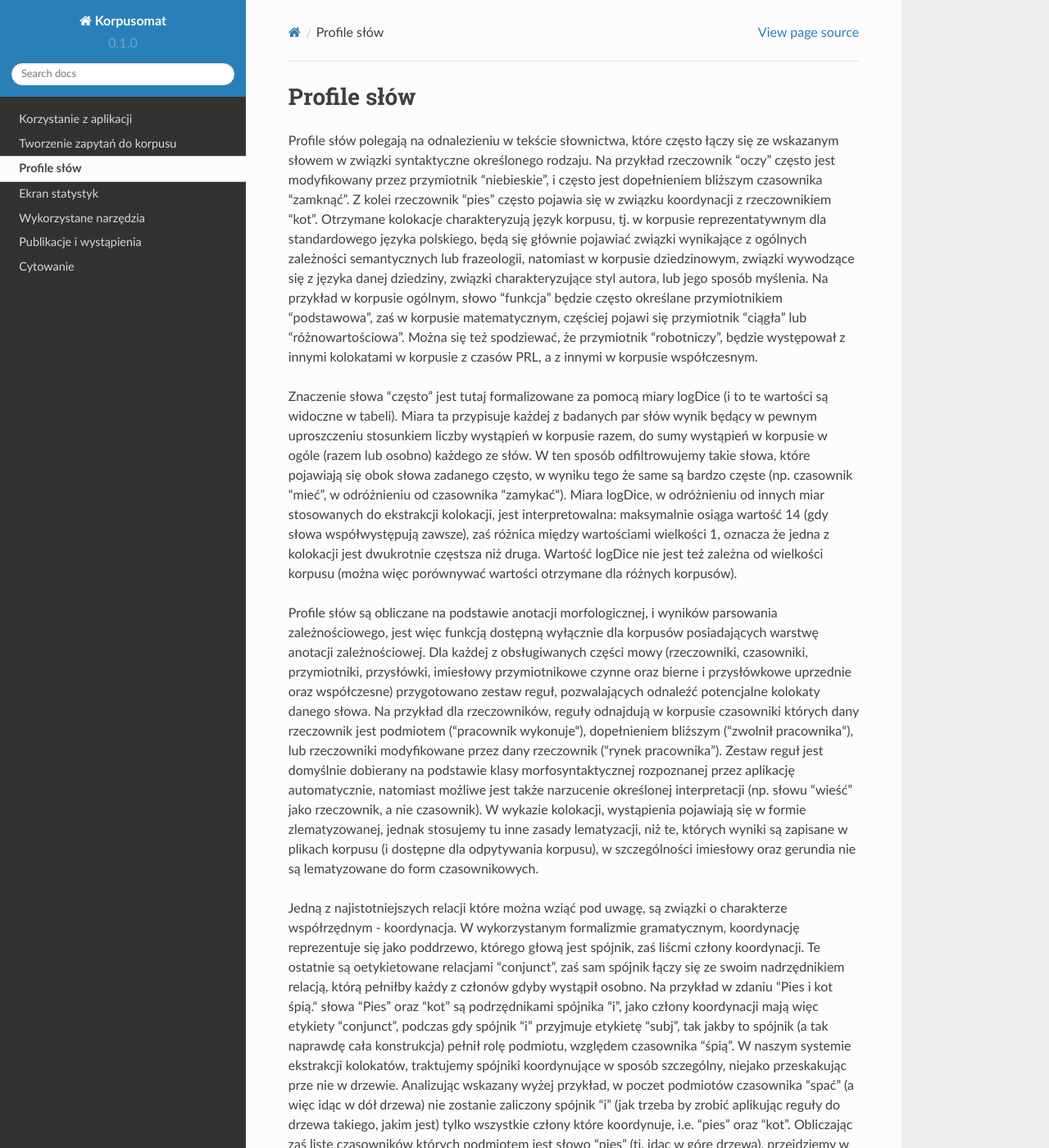
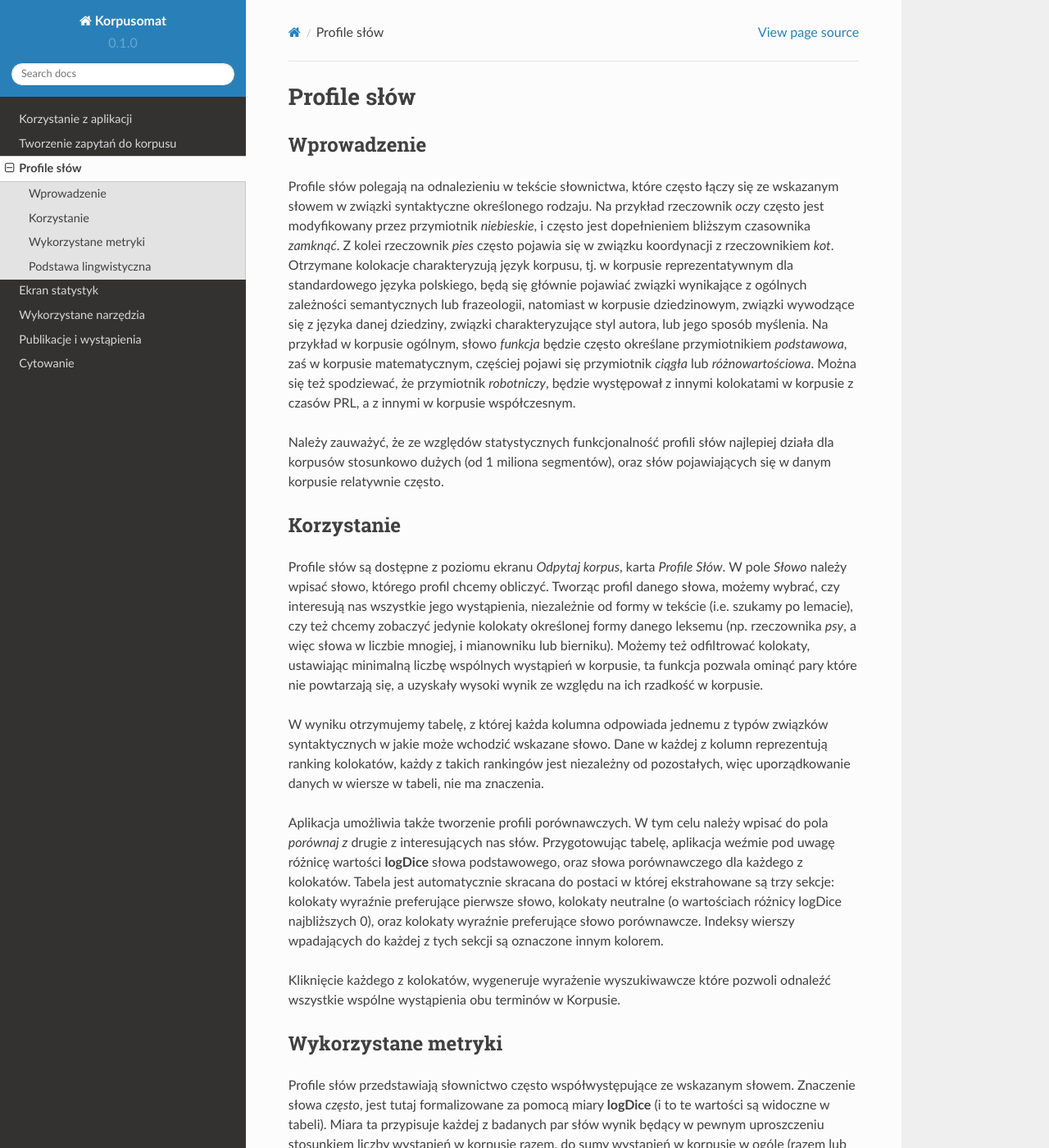
Before and after one commit to ipipan/korpusomat-docs, a Sphinx documentation site: the page built from docs/source/profile-slow.rst, in a window 1280 px wide and 1400 px high. Shown: the whole window at 82% size. Built offline with Sphinx 7.4.7 and the Read the Docs theme 2.0.0, drawn with Linux system fonts in a browser that asks for light colours; some of the changed text lies outside the part shown.

Commit message:
Update profile-slow.rst

```diff
--- a/docs/source/profile-slow.rst
+++ b/docs/source/profile-slow.rst
@@ -1,18 +1,38 @@
 Profile słów
+^^^^^^^^^^^^
+
+Wprowadzenie
 ============
 
-Profile słów polegają na odnalezieniu w tekście słownictwa, które często łączy się ze wskazanym słowem w związki syntaktyczne określonego rodzaju. Na przykład rzeczownik “oczy” często jest modyfikowany przez przymiotnik “niebieskie”, i często jest dopełnieniem bliższym czasownika “zamknąć”. Z kolei rzeczownik “pies” często pojawia się w związku koordynacji z rzeczownikiem “kot”. Otrzymane kolokacje charakteryzują język korpusu, tj. w korpusie reprezentatywnym dla standardowego języka polskiego, będą się głównie pojawiać związki wynikające z ogólnych zależności semantycznych lub frazeologii, natomiast w korpusie dziedzinowym, związki wywodzące się z języka danej dziedziny, związki charakteryzujące styl autora, lub jego sposób myślenia. Na przykład w korpusie ogólnym, słowo “funkcja” będzie często określane przymiotnikiem “podstawowa”, zaś w korpusie matematycznym, częściej pojawi się przymiotnik “ciągła” lub “różnowartościowa”. Można się też spodziewać, że przymiotnik “robotniczy”, będzie występował z innymi kolokatami w korpusie z czasów PRL, a z innymi w korpusie współczesnym.
+Profile słów polegają na odnalezieniu w tekście słownictwa, które często łączy się ze wskazanym słowem w związki syntaktyczne określonego rodzaju. Na przykład rzeczownik *oczy* często jest modyfikowany przez przymiotnik *niebieskie*, i często jest dopełnieniem bliższym czasownika *zamknąć*. Z kolei rzeczownik *pies* często pojawia się w związku koordynacji z rzeczownikiem *kot*. Otrzymane kolokacje charakteryzują język korpusu, tj. w korpusie reprezentatywnym dla standardowego języka polskiego, będą się głównie pojawiać związki wynikające z ogólnych zależności semantycznych lub frazeologii, natomiast w korpusie dziedzinowym, związki wywodzące się z języka danej dziedziny, związki charakteryzujące styl autora, lub jego sposób myślenia. Na przykład w korpusie ogólnym, słowo *funkcja* będzie często określane przymiotnikiem *podstawowa*, zaś w korpusie matematycznym, częściej pojawi się przymiotnik *ciągła* lub *różnowartościowa*. Można się też spodziewać, że przymiotnik *robotniczy*, będzie występował z innymi kolokatami w korpusie z czasów PRL, a z innymi w korpusie współczesnym.
 
-Znaczenie słowa “często” jest tutaj formalizowane za pomocą miary logDice (i to te wartości są widoczne w tabeli). Miara ta przypisuje każdej z badanych par słów wynik będący w pewnym uproszczeniu stosunkiem liczby wystąpień w korpusie razem, do sumy wystąpień w korpusie w ogóle (razem lub osobno) każdego ze słów. W ten sposób odfiltrowujemy takie słowa, które pojawiają się obok słowa zadanego często, w wyniku tego że same są bardzo częste (np. czasownik “mieć”, w odróżnieniu od czasownika “zamykać“). Miara logDice, w odróżnieniu od innych miar stosowanych do ekstrakcji kolokacji, jest interpretowalna: maksymalnie osiąga wartość 14 (gdy słowa współwystępują zawsze), zaś różnica między wartościami wielkości 1, oznacza że jedna z kolokacji jest dwukrotnie częstsza niż druga. Wartość logDice nie jest też zależna od wielkości korpusu (można więc porównywać wartości otrzymane dla różnych korpusów).
+Należy zauważyć, że ze względów statystycznych funkcjonalność profili słów najlepiej działa dla korpusów stosunkowo dużych (od 1 miliona segmentów), oraz słów pojawiających się w danym korpusie relatywnie często.
 
-Profile słów są obliczane na podstawie anotacji morfologicznej, i wyników parsowania zależnościowego, jest więc funkcją dostępną wyłącznie dla korpusów posiadających warstwę anotacji zależnościowej. Dla każdej z obsługiwanych części mowy (rzeczowniki, czasowniki, przymiotniki, przysłówki, imiesłowy przymiotnikowe czynne oraz bierne i przysłówkowe uprzednie oraz współczesne) przygotowano zestaw reguł, pozwalających odnaleźć potencjalne kolokaty danego słowa. Na przykład dla rzeczowników, reguły odnajdują w korpusie czasowniki których dany rzeczownik jest podmiotem (“pracownik wykonuje“), dopełnieniem bliższym (“zwolnił pracownika“), lub rzeczowniki modyfikowane przez dany rzeczownik (“rynek pracownika”). Zestaw reguł jest domyślnie dobierany na podstawie klasy morfosyntaktycznej rozpoznanej przez aplikację automatycznie, natomiast możliwe jest także narzucenie określonej interpretacji (np. słowu “wieść” jako rzeczownik, a nie czasownik). W wykazie kolokacji, wystąpienia pojawiają się w formie zlematyzowanej, jednak stosujemy tu inne zasady lematyzacji, niż te, których wyniki są zapisane w plikach korpusu (i dostępne dla odpytywania korpusu), w szczególności imiesłowy oraz gerundia nie są lematyzowane do form czasownikowych.
+Korzystanie
+===========
 
-Jedną z najistotniejszych relacji które można wziąć pod uwagę, są związki o charakterze współrzędnym - koordynacja. W wykorzystanym formalizmie gramatycznym, koordynację reprezentuje się jako poddrzewo, którego głową jest spójnik, zaś liścmi człony koordynacji. Te ostatnie są oetykietowane relacjami “conjunct”, zaś sam spójnik łączy się ze swoim nadrzędnikiem relacją, którą pełniłby każdy z członów gdyby wystąpił osobno. Na przykład w zdaniu “Pies i kot śpią.“ słowa “Pies” oraz “kot” są podrzędnikami spójnika “i”, jako człony koordynacji mają więc etykiety “conjunct”, podczas gdy spójnik “i” przyjmuje etykietę “subj”, tak jakby to spójnik (a tak naprawdę cała konstrukcja) pełnił rolę podmiotu, względem czasownika “śpią”. W naszym systemie ekstrakcji kolokatów, traktujemy spójniki koordynujące w sposób szczególny, niejako przeskakując prze nie w drzewie. Analizując wskazany wyżej przykład, w poczet podmiotów czasownika “spać” (a więc idąc w dół drzewa) nie zostanie zaliczony spójnik “i” (jak trzeba by zrobić aplikując reguły do drzewa takiego, jakim jest) tylko wszystkie człony które koordynuje, i.e. “pies” oraz “kot”. Obliczając zaś listę czasowników których podmiotem jest słowo “pies” (tj. idąc w górę drzewa), przejdziemy w drzewie dwa kroki, zaliczając wystąpienie czasownika “spać” zamiast pomijać go.
+Profile słów są dostępne z poziomu ekranu *Odpytaj korpus*, karta *Profile Słów*. W pole *Słowo* należy wpisać słowo, którego profil chcemy obliczyć. Tworząc profil danego słowa, możemy wybrać, czy interesują nas wszystkie jego wystąpienia, niezależnie od formy w tekście (i.e. szukamy po lemacie), czy też chcemy zobaczyć jedynie kolokaty określonej formy danego leksemu (np. rzeczownika *psy*, a więc słowa w liczbie mnogiej, i mianowniku lub bierniku). Możemy też odfiltrować kolokaty, ustawiając minimalną liczbę wspólnych wystąpień w korpusie, ta funkcja pozwala ominąć pary które nie powtarzają się, a uzyskały wysoki wynik ze względu na ich rzadkość w korpusie.
 
-Należy zwrócić uwagę na to, że kolokacje nie są liczone w sposób uwzględniający negacje. Wystąpienia danego słowa, będą zaliczane w poczet tego samego kolokatu niezależnie od tego, czy są w zasięgu słowa “nie”, spójnika takiego jak “ani”, modyfikatora o leksykalnym charakterze zbliżonym do negacji (jak np. “mało” w “mało przystojny”), albo wreszcie same są formą zanegowaną (np. imiesłów “niepoinformowany“).
+W wyniku otrzymujemy tabelę, z której każda kolumna odpowiada jednemu z typów związków syntaktycznych w jakie może wchodzić wskazane słowo. Dane w każdej z kolumn reprezentują ranking kolokatów, każdy z takich rankingów jest niezależny od pozostałych, więc uporządkowanie danych w wiersze w tabeli, nie ma znaczenia.
 
-Tworząc profil danego słowa, możemy wybrać, czy interesują nas wszystkie jego wystąpienia, niezależnie od formy w tekście (i.e. szukamy po lemacie), czy też chcemy zobaczyć jedynie kolokaty określonej formy danego leksemu (np. rzeczownika “psy“, a więc słowa w liczbie mnogiej, i mianowniku lub bierniku). Możemy też odfiltrować kolokaty, ustawiając minimalną liczbę wspólnych wystąpień w korpusie.
+Aplikacja umożliwia także tworzenie profili porównawczych. W tym celu należy wpisać do pola *porównaj z* drugie z interesujących nas słów. Przygotowując tabelę, aplikacja weźmie pod uwagę różnicę wartości **logDice** słowa podstawowego, oraz słowa porównawczego dla każdego z kolokatów. Tabela jest automatycznie skracana do postaci w której ekstrahowane są trzy sekcje: kolokaty wyraźnie preferujące pierwsze słowo, kolokaty neutralne (o wartościach różnicy logDice najbliższych 0), oraz kolokaty wyraźnie preferujące słowo porównawcze. Indeksy wierszy wpadających do każdej z tych sekcji są oznaczone innym kolorem.
 
-Aplikacja umożliwia także tworzenie profili porównawczych. W tym celu należy wpisać do pola “porównaj z” drugie z interesujących nas słów. Przygotowując tabelę, aplikacja weźmie pod uwagę różnicę wartości logDice słowa podstawowego, oraz słowa porównawczego dla każdego z kolokatów. Tabela jest automatycznie skracana do postaci w której ekstrahowane są trzy sekcje: kolokaty wyraźnie preferujące pierwsze słowo, kolokaty neutralne (o wartościach różnicy logDice najbliższych 0), oraz kolokaty wyraźnie preferujące słowo porównawcze. Indeksy wierszy wpadających do każdej z tych sekcji są oznaczone innym kolorem.
+Kliknięcie każdego z kolokatów, wygeneruje wyrażenie wyszukiwawcze które pozwoli odnaleźć wszystkie wspólne wystąpienia obu terminów w Korpusie.
 
-Kliknięcie każdego z kolokatów, wygeneruje wyrażenie wyszukiwawcze które pozwoli odnaleźć wszystkie wspólne wystąpienia obu terminów w Korpusie. Należy zauważyć, że ze względów statystycznych funkcjonalność profili słów najlepiej działa dla korpusów stosunkowo dużych (od 1 miliona segmentów), oraz słów pojawiających się w danym korpusie relatywnie często.
+Wykorzystane metryki
+====================
+
+Profile słów przedstawiają słownictwo często współwystępujące ze wskazanym słowem. Znaczenie słowa *często*, jest tutaj formalizowane za pomocą miary **logDice** (i to te wartości są widoczne w tabeli). Miara ta przypisuje każdej z badanych par słów wynik będący w pewnym uproszczeniu stosunkiem liczby wystąpień w korpusie razem, do sumy wystąpień w korpusie w ogóle (razem lub osobno) każdego ze słów. W ten sposób odfiltrowujemy takie słowa, które pojawiają się obok słowa zadanego często, w wyniku tego że same są bardzo częste (np. czasownik *mieć*, w odróżnieniu od czasownika *zamykać*).
+
+Miara **logDice**, w odróżnieniu od innych miar stosowanych do ekstrakcji kolokacji, jest interpretowalna: maksymalnie osiąga wartość 14 (gdy słowa współwystępują zawsze), zaś różnica między wartościami wielkości 1, oznacza że jedna z kolokacji jest dwukrotnie częstsza niż druga. Wartość logDice nie jest też zależna od wielkości korpusu (można więc porównywać wartości otrzymane dla różnych korpusów).
+
+Podstawa lingwistyczna
+=============================
+
+Profile słów są obliczane na podstawie anotacji morfologicznej, i wyników parsowania zależnościowego, jest więc funkcją dostępną wyłącznie dla korpusów posiadających warstwę anotacji zależnościowej. Dla każdej z obsługiwanych części mowy (rzeczowniki, czasowniki, przymiotniki, przysłówki, imiesłowy przymiotnikowe czynne oraz bierne i przysłówkowe uprzednie oraz współczesne) przygotowano ręcznie zestaw reguł, pozwalających odnaleźć potencjalne kolokaty danego słowa. Na przykład dla rzeczowników, reguły odnajdują w korpusie czasowniki których dany rzeczownik jest podmiotem (*pracownik wykonuje*), dopełnieniem bliższym (*zwolnił pracownika*), lub rzeczowniki modyfikowane przez dany rzeczownik (*rynek pracownika*). Zestaw reguł jest domyślnie dobierany na podstawie klasy morfosyntaktycznej zadanego słowa, rozpoznanej przez aplikację automatycznie, natomiast możliwe jest także narzucenie określonej interpretacji (np. słowu *wieść* jako rzeczownik, a nie czasownik).
+
+W wykazie kolokacji, wystąpienia pojawiają się w formie zlematyzowanej, jednak stosujemy tu inne zasady lematyzacji, niż te, których wyniki są zapisane w plikach korpusu (i dostępne dla odpytywania korpusu), w szczególności imiesłowy oraz gerundia nie są lematyzowane do form czasownikowych.
+
+Jedną z najistotniejszych relacji które można wziąć pod uwagę, są związki o charakterze współrzędnym - koordynacja. W wykorzystanym formalizmie gramatycznym, koordynację reprezentuje się jako poddrzewo, którego głową jest spójnik, zaś liścmi człony koordynacji. Te ostatnie są oetykietowane relacjami *conjunct*, zaś sam spójnik łączy się ze swoim nadrzędnikiem relacją, którą pełniłby każdy z członów gdyby wystąpił osobno. Na przykład w zdaniu *Pies i kot śpią.* słowa *Pies* oraz *kot* są podrzędnikami spójnika *i*, jako człony koordynacji mają więc etykiety *conjunct*, podczas gdy spójnik *i* przyjmuje etykietę *subj*, tak jakby to spójnik (a tak naprawdę cała konstrukcja) pełnił rolę podmiotu, względem czasownika *śpią*. W naszym systemie ekstrakcji kolokatów, traktujemy spójniki koordynujące w sposób szczególny, niejako przeskakując przez nie w drzewie. Analizując wskazany wyżej przykład, w poczet podmiotów czasownika *spać* (a więc idąc w dół drzewa) nie zostanie zaliczony spójnik *i* (jak trzeba by zrobić aplikując reguły do drzewa takiego, jakim jest) tylko wszystkie człony które koordynuje, i.e. *pies* oraz *kot*. Obliczając zaś listę czasowników których podmiotem jest słowo *pies* (tj. idąc w górę drzewa), przejdziemy w drzewie dwa kroki, zaliczając wystąpienie czasownika *spać* zamiast pomijać go.
+
+Należy zwrócić uwagę na to, że kolokacje nie są liczone w sposób uwzględniający negacje. Wystąpienia danego słowa, będą zaliczane w poczet tego samego kolokatu niezależnie od tego, czy są w zasięgu słowa *nie*, spójnika takiego jak *ani*, modyfikatora o leksykalnym charakterze zbliżonym do negacji (jak np. *mało* w *mało przystojny*), albo wreszcie same są formą zanegowaną (np. imiesłów *niepoinformowany*).
```
